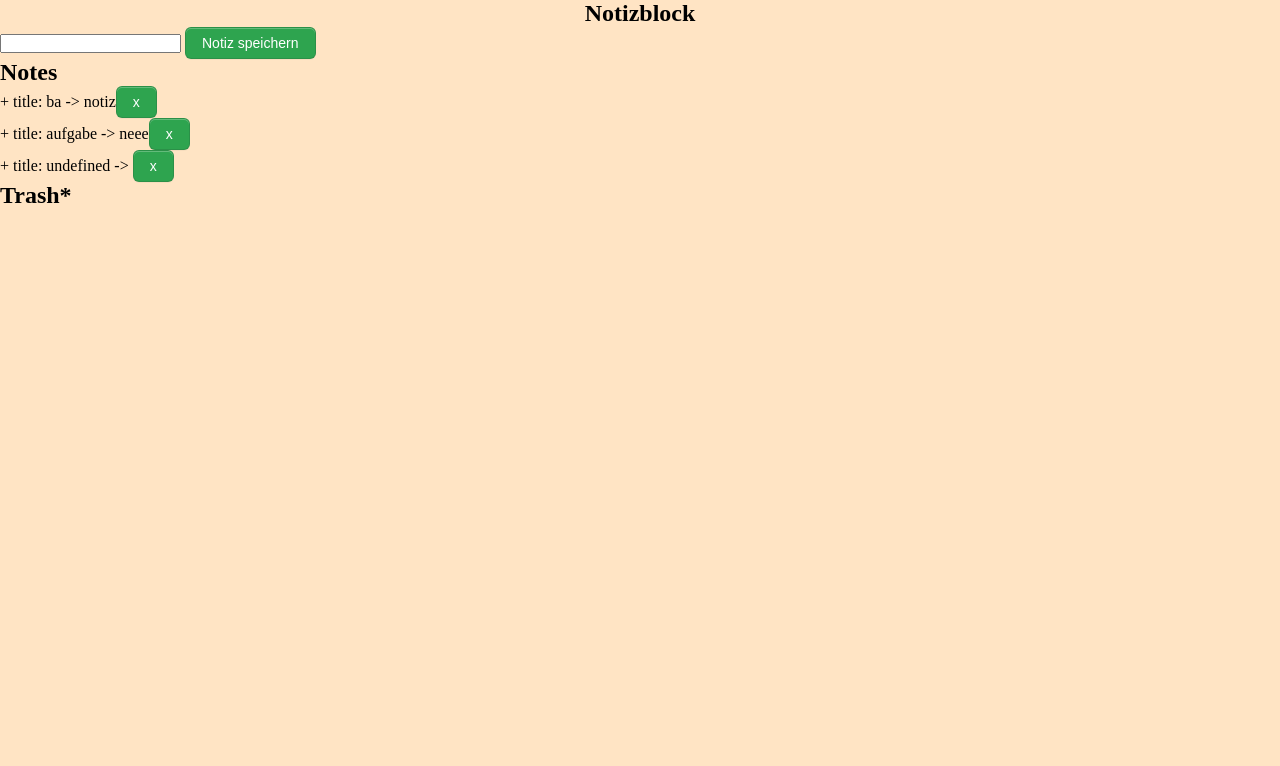
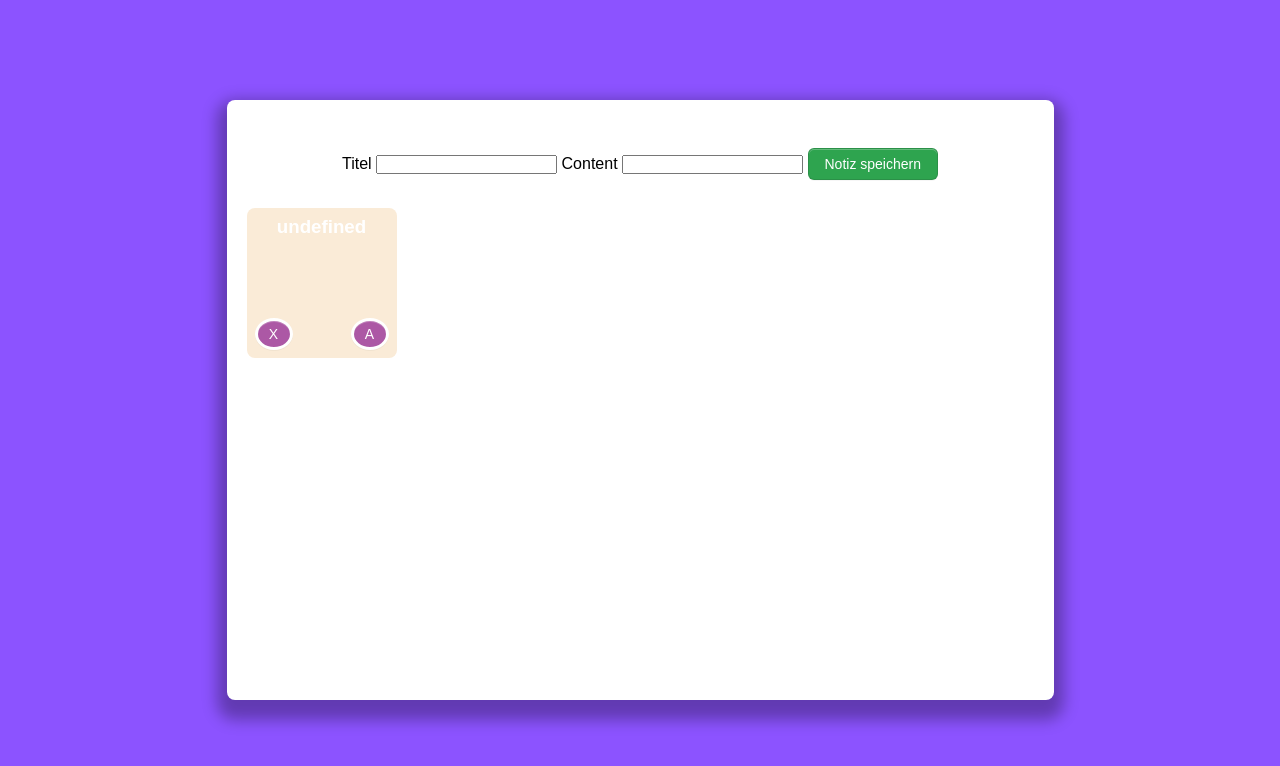
Before and after one commit to adminhype/notizblock, a plain HTML site: page index.html in a window 1280 px wide. Both pictures are taken after a click on the button "Notiz speichern". Drawn offline with Linux system fonts and the light colour scheme.

Commit message:
update templates, stylings

```diff
--- a/index.html
+++ b/index.html
@@ -6,6 +6,7 @@
         <title>Notizblock</title>
         <script src="scripts/templates.js"></script>
         <script src="./script.js"></script>
+
         <link rel="stylesheet" href="style.css" />
         <link rel="stylesheet" href="./styles/standard.css" />
         <link rel="stylesheet" href="./scripts/templates.js" />
@@ -16,17 +17,25 @@
     <body onload="renderNotes()">
         <section id="noteHeroArea">
             <h1>Notizblock</h1>
-            <input id="note_input" type="text" />
+
+            <label for="note_input_title">Titel</label>
+            <input id="note_input_titlle" type="text" />
+
+            <label for="note_input_content">Content</label>
+            <input id="note_input_content" type="text" />
 
             <button onclick="addNote()">Notiz speichern</button>
-
+            <section>
                 <!-- notes anzeigen -->
                 <h2>Notes</h2>
                 <section id="content"></section>
-
+                <!-- notes archivieren -->
+                <h2>Archiv</h2>
+                <section id="archiv_content"></section>
                 <!-- trashnotes anzeigen -->
                 <h2>Trash*</h2>
                 <section id="trash_content"></section>
             </section>
+        </section>
     </body>
 </html>
--- a/script.js
+++ b/script.js
@@ -1,10 +1,13 @@
 // notizen anzeigen lassen
 
-let notesTitles = ['ba', 'aufgabe'];
-let notes = ['notiz', 'neee'];
+let notesTitles = [];
+let notes = [];
 
 let trashNotesTitles = [];
 let trashNotes = [];
+
+let archivNotesTitles = [];
+let archivNotes = [];
 
 function renderNotes() {
     let contentRef = document.getElementById('content')
@@ -14,7 +17,6 @@ function renderNotes() {
         contentRef.innerHTML += getNoteTemplate(indexNote);
     }
 }
-
 // vorhandene funktion kopieren ändern um gelösche array inhalte anzuzeigen
 function renderTrashNotes() {
     let trashContentRef = document.getElementById('trash_content')
@@ -24,13 +26,20 @@ function renderTrashNotes() {
         trashContentRef.innerHTML += getTrashNoteTemplate(indexTrashNote);
     }
 }
+function renderArchivNotes() {
+    let ArchivContentRef = document.getElementById('archiv_content')
+    ArchivContentRef.innerHTML = "";
 
+    for (let indexArchivNote = 0; indexArchivNote < archivNotes.length; indexArchivNote++) {
+        ArchivContentRef.innerHTML += getTrashNoteTemplate(indexArchivNote);
+    }
+}
 
 // notizen hinzufügen
 
 function addNote() {
     // eingabe anzeigen lassen
-    let NoteInputRef = document.getElementById('note_input')
+    let NoteInputRef = document.getElementById('note_input_title')
     // eingabe auslesen
     let noteInput = NoteInputRef.value;
     // eingabe den notzien hinzufügen
@@ -43,11 +52,25 @@ function addNote() {
     //werte zurück auf leeren string setzen
     NoteInputRef.value = "";
 }
+function addNote() {
+    // eingabe anzeigen lassen
+    let NoteInputRef = document.getElementById('note_input_content')
+    // eingabe auslesen
+    let noteInput = NoteInputRef.value;
+    // eingabe den notzien hinzufügen
+    notes.push(noteInput)
 
+
+    // function anzeigen lassen
+    renderNotes();
+
+    //werte zurück auf leeren string setzen
+    NoteInputRef.value = "";
+}
 // welche notiz muss gelöscht werden (indexNote)
 
 //notizen löschen
-function AddTrashNote(indexNote) {
+function noteToTrash(indexNote) {
     let trashNote = notes.splice(indexNote, 1);
     trashNotes.push(trashNote[0]);
 
--- a/scripts/templates.js
+++ b/scripts/templates.js
@@ -3,10 +3,44 @@ function getNoteTemplate(indexNote) {
     // wann muss die notziz gelöscht werden ?
     // wenn wir auf den button klicken
     // notestitle array hinzufügt um titel auch in trash anzeigen zulassen
-    return `<p>+ title: ${notesTitles[indexNote]} -> ${notes[indexNote]}<button onclick="AddTrashNote(${indexNote})">x</button> </p>`;
+    return /*html*/`
+    <div class="note">
+        <h3>${notesTitles[indexNote]}</h3>
+        <p>${notes[indexNote]}</p>
+        <div>
+            <button class="btn" onclick="noteToTrash(${indexNote})">X</button>
+            <button class="btn" onclick="noteToArchiv(${indexNote})">A</button>
+        </div>
+    </div>
+    `;
 }
-
-
+function getArchivNoteTemplate(indexArchivNote) {
+    // wann muss die notziz gelöscht werden ?
+    // wenn wir auf den button klicken
+    // notestitle array hinzufügt um titel auch in trash anzeigen zulassen
+    return /*html*/`
+    <div class="note">
+        <h3>${archivNotesTitles[indexArchivNote]}</h3>
+        <p>${archivNotes[indexArchivNote]}</p>
+        <div>
+            <button class="btn" onclick="noteToTrash(${indexArchivNote})">X</button>
+            <button class="btn" onclick="noteToArchiv(${indexArchivNote})">A</button>
+        </div>
+    </div>
+    `;
+}
 function getTrashNoteTemplate(indexTrashNote) {
-    return `<p>+ title: ${trashNotesTitles[indexTrashNote]} -> ${trashNotes[indexTrashNote]}<button onclick="deleteNote(${indexTrashNote})">löschen</button> </p>`;
+    // wann muss die notziz gelöscht werden ?
+    // wenn wir auf den button klicken
+    // notestitle array hinzufügt um titel auch in trash anzeigen zulassen
+    return /*html*/`
+    <div class="note">
+        <h3>${trashNotesTitles[indexTrashNote]}</h3>
+        <p>${trashNotes[indexTrashNote]}</p>
+        <div>
+            <button class="btn" onclick="noteToTrash(${indexTrashNote})">X</button>
+            <button class="btn" onclick="noteToArchiv(${indexTrashNote})">A</button>
+        </div>
+    </div>
+    `;
 }
--- a/style.css
+++ b/style.css
@@ -1,38 +1,27 @@
-* {
-    box-sizing: border-box;
-    position: relative;
+body {
+    font-family: Arial, Helvetica, sans-serif;
+    background-color: #8c53ff;
     margin: 0;
-    padding: 0;
-    scroll-behavior: smooth;
-    text-decoration: none;
+    display: flex;
+    align-items: center;
+    justify-content: center;
+    min-height: 100vh;
 }
-
-body {
-    background-color: bisque;
+/* background for content and nots  */
+#noteHeroArea {
+    background-color: #fff;
+    border-radius: 8px;
+    box-shadow: 0 10px 15px 10px rgba(0, 0, 0, 0.3);
+    width: 827px;
+    height: 600px;
+    padding: 20px;
+    text-align: center;
+    align-items: center;
+    justify-content: center;
 }
-h1 {
-    text-align: center;
+.content {
+    border-radius: solid 1px red;
 }
-button {
-    display: inline-block;
-    outline: 0;
-    cursor: pointer;
-    padding: 5px 16px;
-    font-size: 14px;
-    font-weight: 500;
-    line-height: 20px;
-    border: 1px solid;
-    border-radius: 6px;
-    color: #ffffff;
-    background-color: #2ea44f;
-    border-color: #1b1f2326;
-    box-shadow: rgba(27, 31, 35, 0.04) 0px 1px 0px 0px,
-        rgba(255, 255, 255, 0.25) 0px 1px 0px 0px inset;
-    transition: 0.2s cubic-bezier(0.3, 0, 0.5, 1);
-    transition-property: color, background-color, border-color;
+p {
+    border-radius: solid 1px blue;
 }
-button:hover {
-    background-color: #2c974b;
-    border-color: #1b1f2326;
-    transition-duration: 0.1s;
-}
--- a/styles/assets.css
+++ b/styles/assets.css
@@ -0,0 +1,40 @@
+/* button global  */
+button {
+    display: inline-block;
+    outline: 0;
+    cursor: pointer;
+    padding: 5px 16px;
+    font-size: 14px;
+    font-weight: 500;
+    line-height: 20px;
+    border: 1px solid;
+    border-radius: 6px;
+    color: #ffffff;
+    background-color: #2ea44f;
+    border-color: #1b1f2326;
+    box-shadow: rgba(27, 31, 35, 0.04) 0px 1px 0px 0px,
+        rgba(255, 255, 255, 0.25) 0px 1px 0px 0px inset;
+    transition: 0.2s cubic-bezier(0.3, 0, 0.5, 1);
+    transition-property: color, background-color, border-color;
+}
+button:hover {
+    background-color: #2c974b;
+    border-color: #1b1f2326;
+    transition-duration: 0.1s;
+}
+
+/* button für notes */
+.btn {
+    display: flex;
+    justify-content: center;
+    align-items: center;
+    height: 32px;
+    width: 32px;
+    background-color: rgb(172, 88, 165);
+    border-radius: 100%;
+    border: 3px solid white;
+}
+.btn:hover {
+    cursor: pointer;
+    border: 3px solid rgba(90, 90, 90);
+}
--- a/styles/note.css
+++ b/styles/note.css
@@ -0,0 +1,24 @@
+/* note background hinzufügen */
+.note {
+    height: 150px;
+    width: 150px;
+    background-color: antiquewhite;
+    color: white;
+    display: flex;
+    flex-direction: column;
+    align-items: center;
+    justify-content: space-between;
+    padding: 8px;
+    border-radius: 8px;
+}
+.note > h3,
+.note > p {
+    display: flex;
+    justify-content: center;
+    width: 100%;
+}
+.note > div {
+    display: flex;
+    justify-content: space-between;
+    width: 100%;
+}
--- a/styles/standard.css
+++ b/styles/standard.css
@@ -0,0 +1,16 @@
+* {
+    box-sizing: border-box;
+    position: relative;
+    margin: 0;
+    padding: 0;
+    scroll-behavior: smooth;
+    text-decoration: none;
+}
+
+h1 {
+    text-align: center;
+    color: white;
+}
+h2 {
+    color: white;
+}
```
Lines whose indentation alone changed are shown as unchanged.
